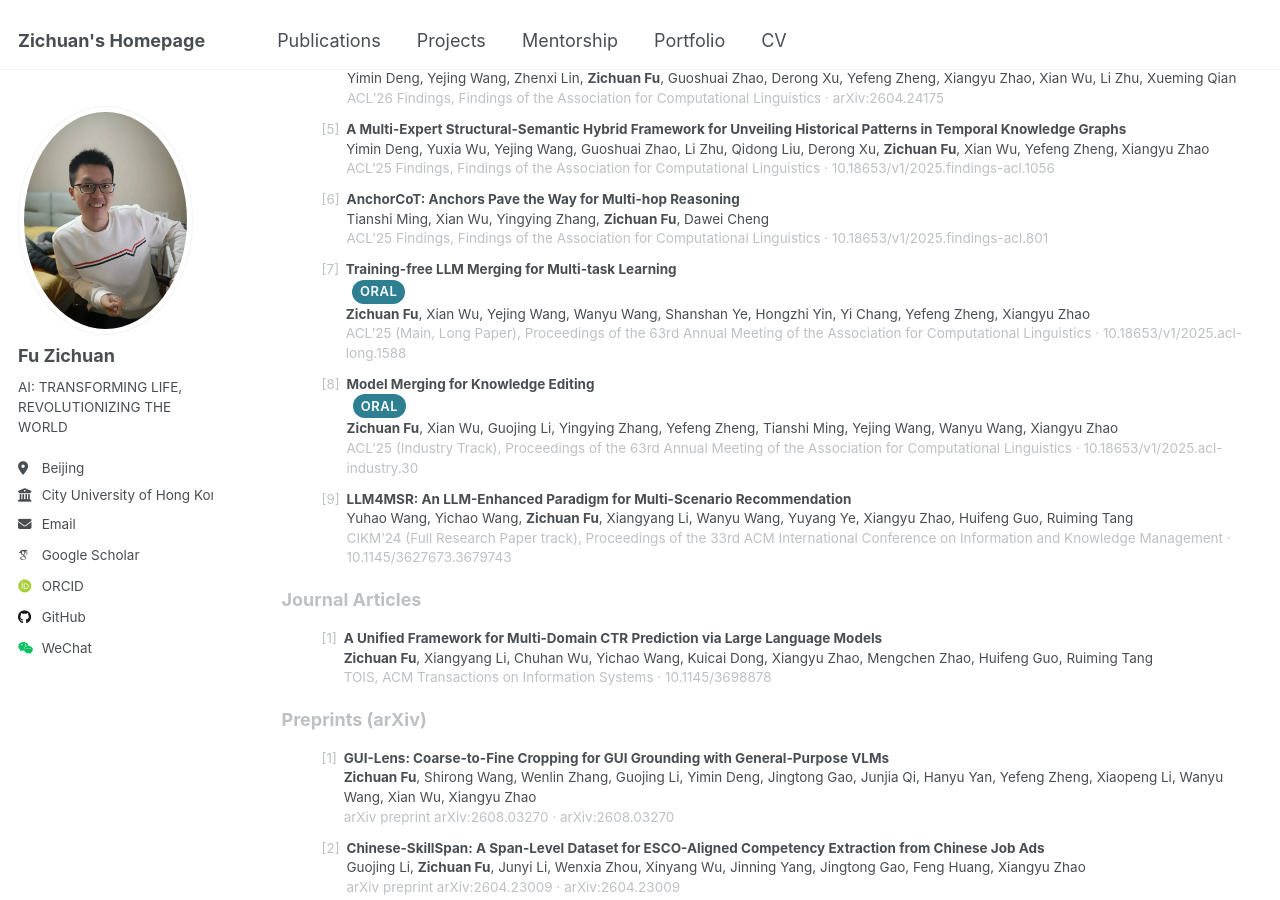
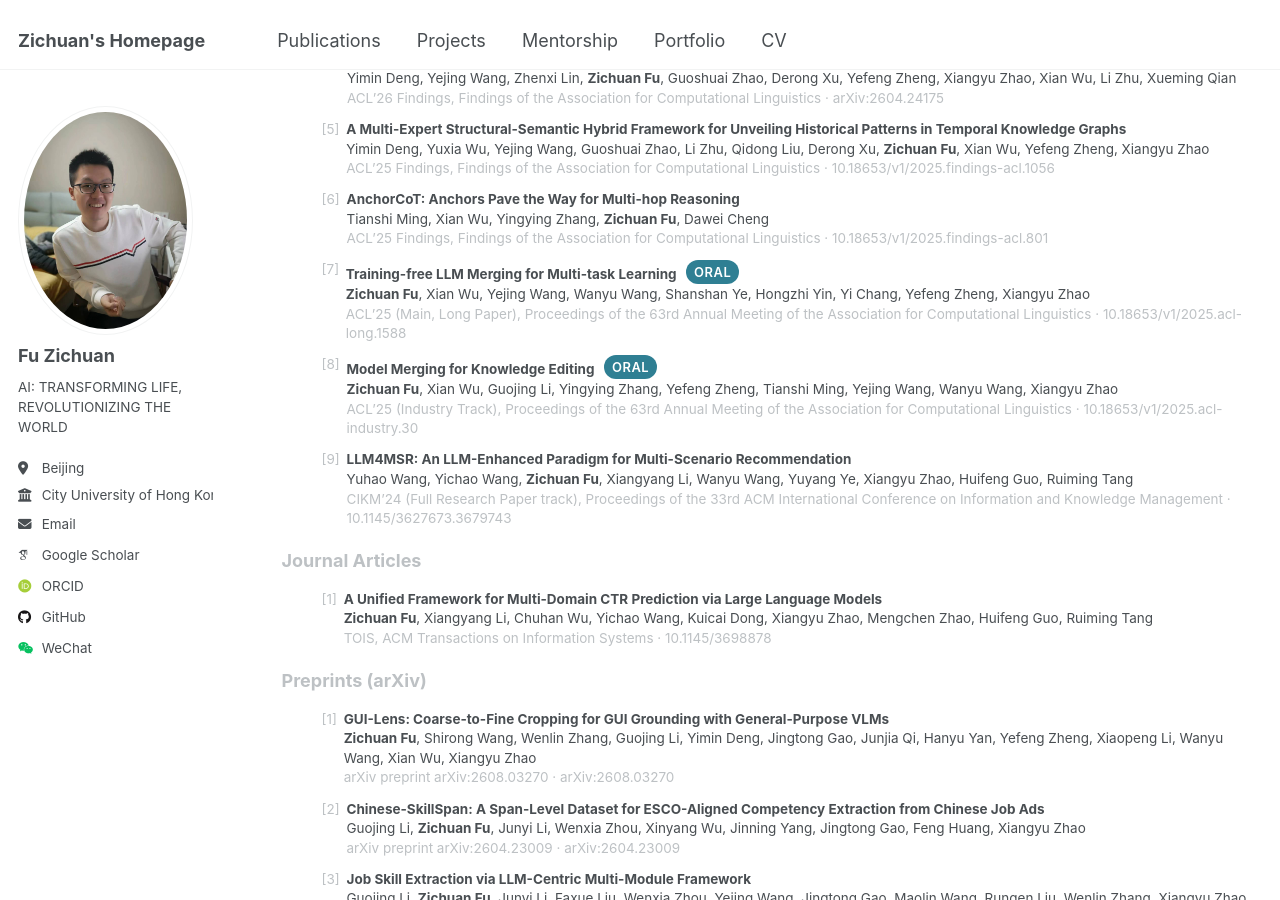
Before and after one commit to Fzkuji/fzkuji.github.io, a Jekyll site: the page built from _pages/cv.md, in a window 1280 px wide and 900 px high, scrolled down 1458 px. Built offline with Jekyll 4.4.1, drawn with Linux system fonts in a browser that asks for light colours; some web fonts are replaced.

Commit message:
Keep the Oral badge on the title line in the CV

```diff
--- a/_includes/archive-single-cv.html
+++ b/_includes/archive-single-cv.html
@@ -8,8 +8,7 @@
 <li class="cv-entry">
   <span class="cv-entry__num">[{{ include.number | default: forloop.index }}]</span>
   <div class="cv-entry__body">
-    <span class="cv-entry__title">{{ post.title }}</span>
-    {%- if post.oral %} <span class="archive__item-badge">Oral</span>{% endif -%}
+    <span class="cv-entry__title">{{ post.title }}{% if post.oral %} <span class="archive__item-badge">Oral</span>{% endif %}</span>
     {% if post.authors %}
       <span class="cv-entry__authors">{{ post.authors | replace: 'Zichuan Fu', '<strong>Zichuan Fu</strong>' }}</span>
     {% endif %}
```
